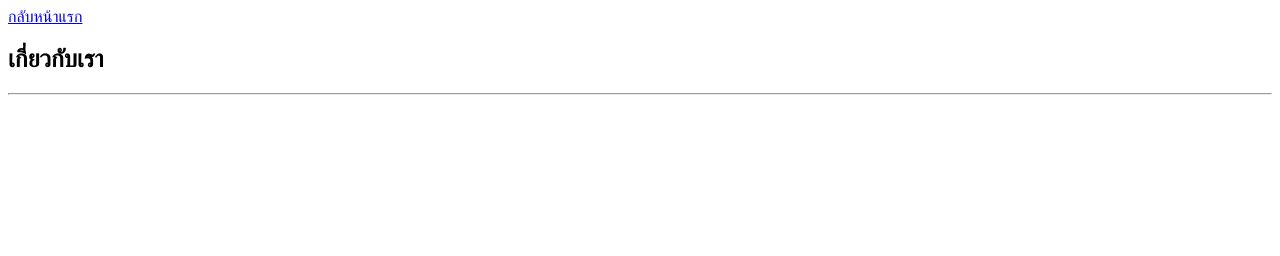
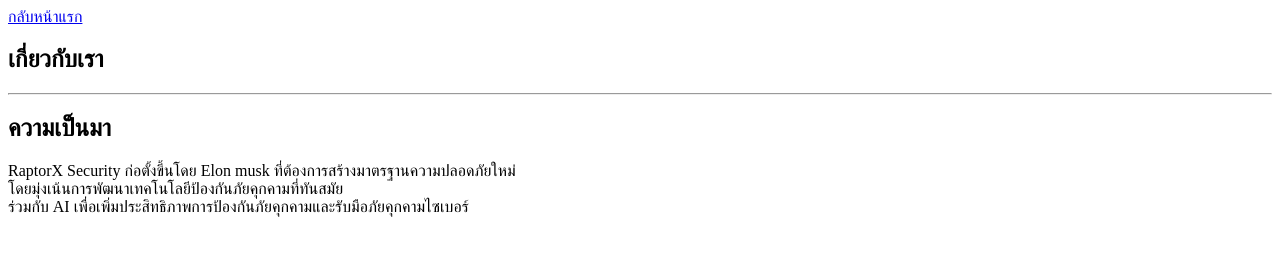
Before and after one commit to nTW31/my-business-web, a plain HTML site: page my-business-web/about.html in a window 1280 px wide. Drawn offline with Linux system fonts and the light colour scheme.

Commit message:
Add Story (2.1)

```diff
--- a/my-business-web/about.html
+++ b/my-business-web/about.html
@@ -14,5 +14,20 @@
       </nav>
       <hr />
     </header>
+    <main>
+      <section>
+        <!-- 2.1เรื่องราวของบริษัท -->
+        <h2>ความเป็นมา</h2>
+        <p>
+          RaptorX Security ก่อตั้งขึ้นโดย Elon musk
+          ที่ต้องการสร้างมาตรฐานความปลอดภัยใหม่
+          <br />
+          โดยมุ่งเน้นการพัฒนาเทคโนโลยีป้องกันภัยคุกคามที่ทันสมัย
+          <br />
+          ร่วมกับ AI
+          เพื่อเพิ่มประสิทธิภาพการป้องกันภัยคุกคามและรับมือภัยคุกคามไซเบอร์
+        </p>
+      </section>
+    </main>
   </body>
 </html>
```
